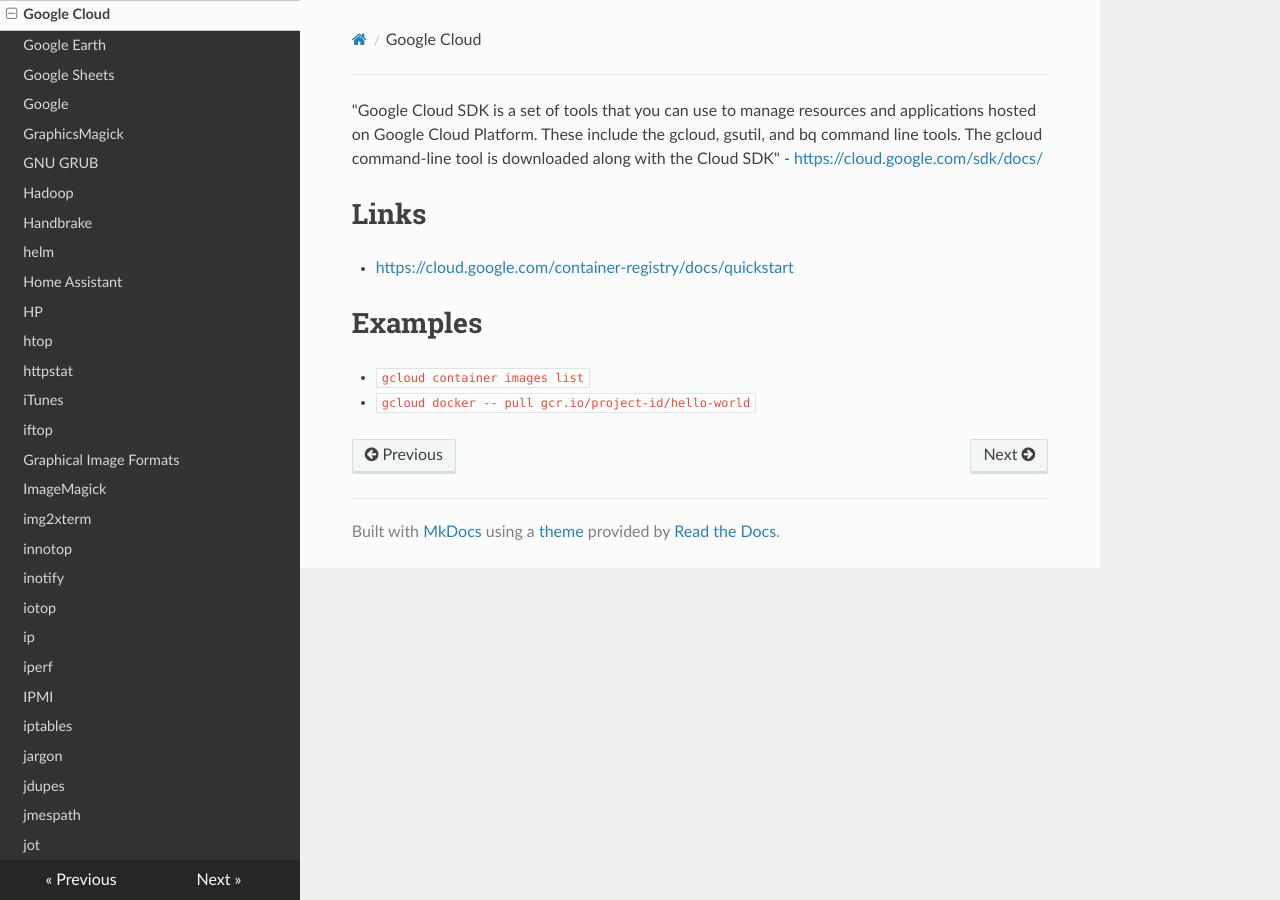
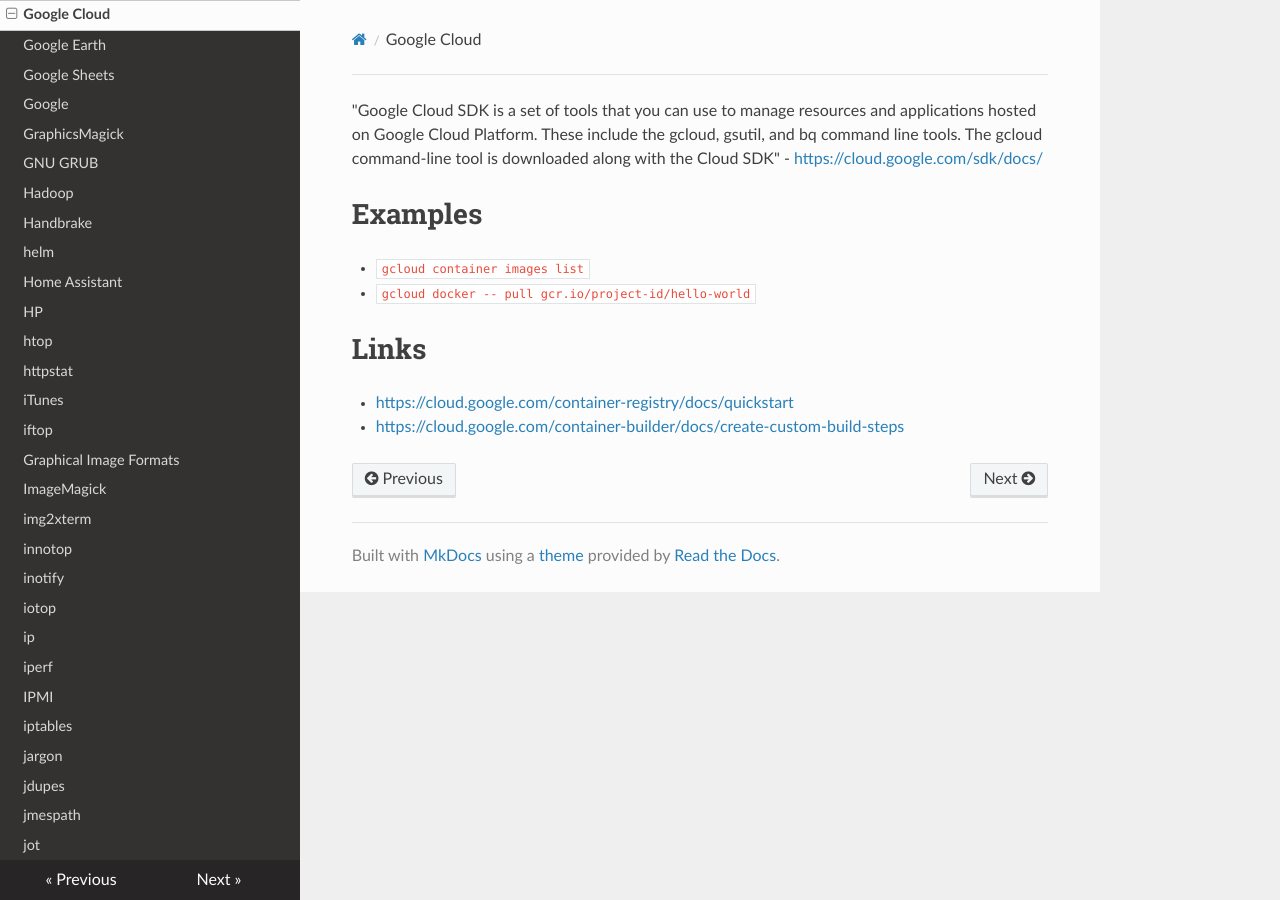
Before and after one commit to lando-cal/tech-notes, an MkDocs documentation site: the page built from docs/google-cloud.md, in a window 1280 px wide. Built offline with MkDocs 1.6.1, drawn with Linux system fonts in a browser that asks for light colours; nearby versions of some CDN libraries.

Commit message:
Add link, move links to bottom

```diff
--- a/docs/google-cloud.md
+++ b/docs/google-cloud.md
@@ -1,12 +1,13 @@
 Title: Google Cloud
 
 "Google Cloud SDK is a set of tools that you can use to manage resources and applications hosted on Google Cloud Platform. These include the gcloud, gsutil, and bq command line tools. The gcloud command-line tool is downloaded along with the Cloud SDK" - <https://cloud.google.com/sdk/docs/>
-
-# Links
-
-- <https://cloud.google.com/container-registry/docs/quickstart>
 
 # Examples
 
 - `gcloud container images list`
 - `gcloud docker -- pull gcr.io/project-id/hello-world`
+
+# Links
+
+- <https://cloud.google.com/container-registry/docs/quickstart>
+- <https://cloud.google.com/container-builder/docs/create-custom-build-steps>
```
